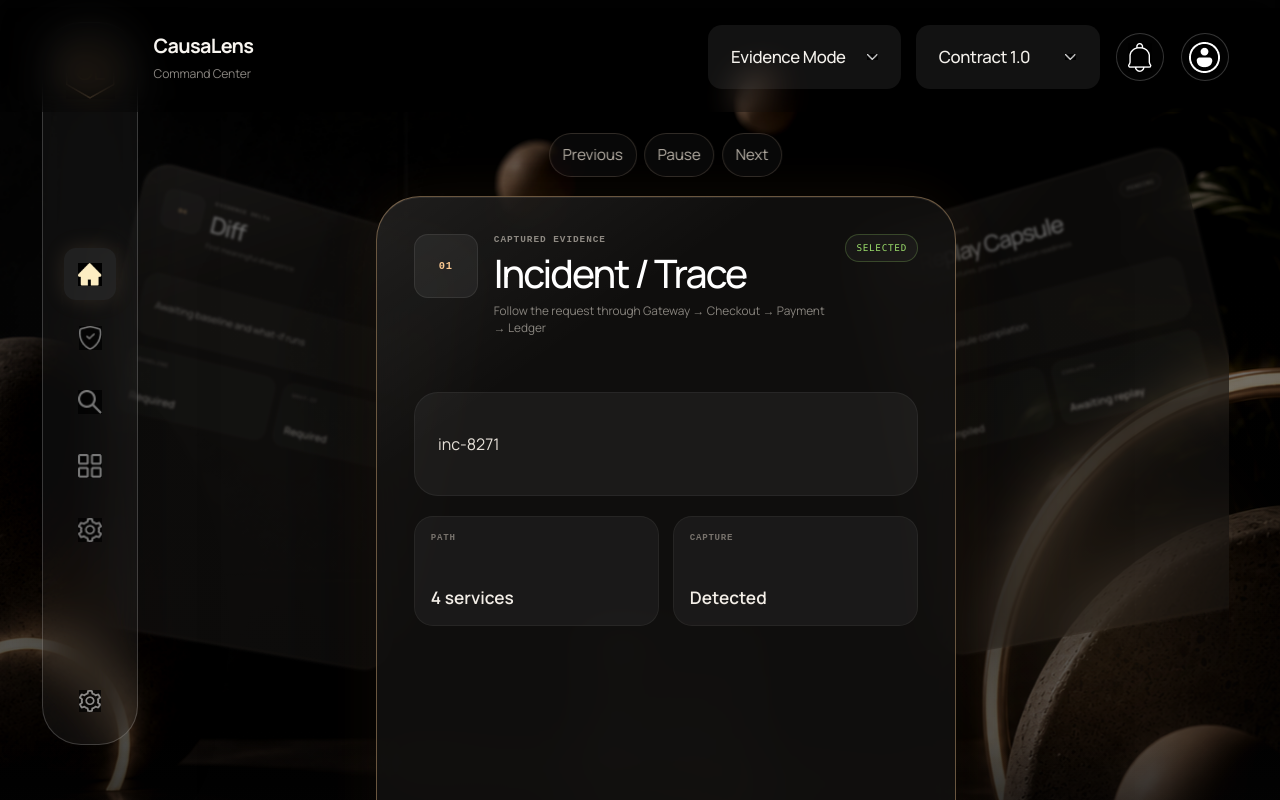
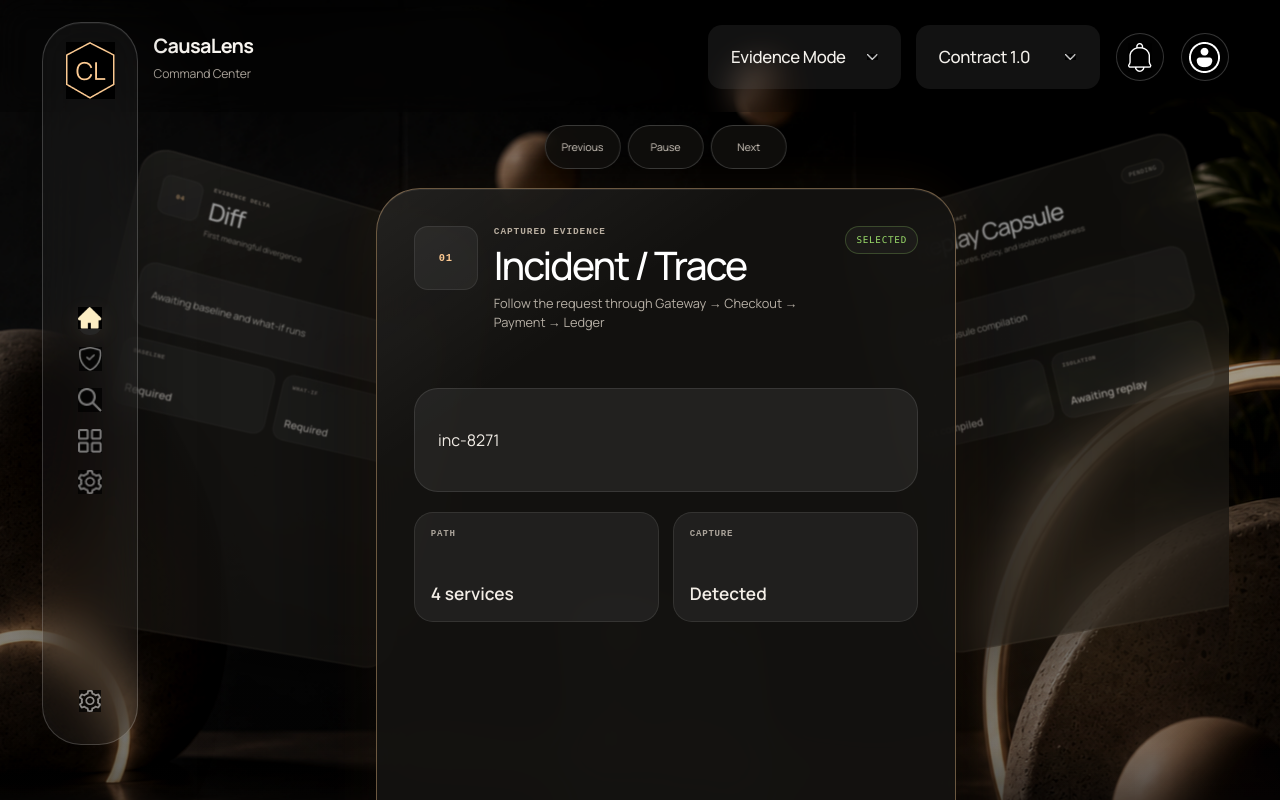
Before and after one commit to Shaurya002800/clausa-lens-1, a Next.js app in the folder web/: page / in a window 1280 px wide. Shown: the top 800 px of the page. Built offline with nearby package versions, Linux system fonts and the light colour scheme.

Commit message:
fix(web): improve command center readability

```diff
--- a/web/src/app/globals.css
+++ b/web/src/app/globals.css
@@ -6,7 +6,7 @@
   --line-strong: rgba(253, 202, 146, 0.38);
   --text: #f8f5f0;
   --text-secondary: #b6afa5;
-  --text-muted: #77736e;
+  --text-muted: #989188;
   --accent: #e4aa67;
   --accent-bright: #fdca92;
   --positive: #9bdd6b;
@@ -976,7 +976,7 @@
 }
 .brand small {
   margin-top: 0.38rem;
-  color: #88847f;
+  color: #aaa39a;
   font-size: 0.76rem;
   text-transform: none;
   letter-spacing: -0.01em;
@@ -1052,7 +1052,7 @@
   object-fit: cover;
   object-position: center top;
   transform: translate3d(var(--room-x), var(--room-y), 0) scale(1.035);
-  filter: brightness(0.62) saturate(0.82) contrast(1.08);
+  filter: brightness(0.74) saturate(0.9) contrast(1.05);
   will-change: transform;
 }
 
@@ -1077,8 +1077,8 @@
   inset: 0;
   z-index: 3;
   background:
-    linear-gradient(180deg, rgba(0, 0, 0, 0.04), transparent 30%, rgba(4, 4, 4, 0.26) 80%, var(--canvas) 100%),
-    radial-gradient(ellipse at center, transparent 36%, rgba(0, 0, 0, 0.48) 100%);
+    linear-gradient(180deg, rgba(0, 0, 0, 0.02), transparent 34%, rgba(4, 4, 4, 0.16) 82%, var(--canvas) 100%),
+    radial-gradient(ellipse at center, transparent 42%, rgba(0, 0, 0, 0.34) 100%);
 }
 
 .shell-sidebar {
@@ -1113,6 +1113,7 @@
   width: 100%;
   margin: 2.8rem 0 1rem;
   padding: 0;
+  list-style: none;
   display: flex;
   flex-direction: column;
   align-items: center;
@@ -1187,10 +1188,10 @@
   min-width: 76px;
   min-height: 44px;
   padding: 0 0.85rem;
-  border: 1px solid rgba(255, 255, 255, 0.12);
+  border: 1px solid rgba(255, 255, 255, 0.18);
   border-radius: 999px;
-  background: rgba(18, 17, 15, 0.64);
-  color: #aaa49b;
+  background: rgba(18, 17, 15, 0.78);
+  color: #d4ccc2;
   font-size: 0.66rem;
   cursor: pointer;
   backdrop-filter: blur(16px);
@@ -1233,7 +1234,7 @@
   border-radius: 44px;
   background:
     linear-gradient(145deg, rgba(255, 255, 255, 0.055), transparent 24%),
-    rgba(27, 25, 22, 0.68);
+    rgba(27, 25, 22, 0.76);
   box-shadow: 0 36px 120px rgba(0, 0, 0, 0.58), inset 0 1px 0 rgba(255, 255, 255, 0.05);
   backdrop-filter: blur(22px) saturate(120%);
   -webkit-backdrop-filter: blur(22px) saturate(120%);
@@ -1258,7 +1259,7 @@
   border-color: var(--line-strong);
   background:
     linear-gradient(145deg, rgba(255, 255, 255, 0.065), transparent 24%),
-    rgba(20, 19, 17, 0.79);
+    rgba(20, 19, 17, 0.9);
   box-shadow: 0 42px 150px rgba(0, 0, 0, 0.64), 0 0 64px rgba(226, 159, 79, 0.08), inset 0 1px 0 rgba(255, 255, 255, 0.075);
 }
 
@@ -1272,7 +1273,7 @@
   flex-direction: column;
 }
 
-.orbit-card[data-front="false"] .orbit-card__inner { opacity: 0.6; }
+.orbit-card[data-front="false"] .orbit-card__inner { opacity: 0.82; }
 .orbit-card__header {
   display: grid;
   grid-template-columns: auto minmax(0, 1fr) auto;
@@ -1295,7 +1296,7 @@
 
 .orbit-card__eyebrow {
   margin: 0 0 0.42rem;
-  color: #8e8982;
+  color: #b8ad9f;
   font: 600 0.59rem/1.3 "Geist Mono", monospace;
   letter-spacing: 0.1em;
   text-transform: uppercase;
@@ -1312,9 +1313,9 @@
 
 .orbit-card__description {
   margin: 0.5rem 0 0;
-  color: #88847e;
-  font-size: 0.74rem;
-  line-height: 1.45;
+  color: var(--text-secondary);
+  font-size: 0.8rem;
+  line-height: 1.5;
 }
 
 .orbit-card__header .status-chip { align-self: start; }
@@ -1324,10 +1325,10 @@
   padding: 1.3rem 1.45rem;
   display: flex;
   align-items: center;
-  border: 1px solid rgba(255, 255, 255, 0.055);
+  border: 1px solid rgba(255, 255, 255, 0.1);
   border-radius: 24px;
-  background: rgba(92, 92, 92, 0.17);
-  color: #e6e0d8;
+  background: rgba(92, 92, 92, 0.22);
+  color: #f0ebe4;
   font-size: clamp(0.88rem, 1.25vw, 1rem);
   line-height: 1.55;
 }
@@ -1345,13 +1346,13 @@
   display: flex;
   flex-direction: column;
   justify-content: space-between;
-  border: 1px solid rgba(255, 255, 255, 0.05);
+  border: 1px solid rgba(255, 255, 255, 0.09);
   border-radius: 19px;
-  background: rgba(92, 92, 92, 0.15);
+  background: rgba(92, 92, 92, 0.2);
 }
 
 .orbit-card__metrics dt {
-  color: #77726c;
+  color: #aaa39a;
   font: 600 0.57rem/1.2 "Geist Mono", monospace;
   letter-spacing: 0.08em;
   text-transform: uppercase;
@@ -1373,10 +1374,10 @@
   align-items: center;
   justify-content: space-between;
   gap: 1rem;
-  border: 1px solid rgba(255, 255, 255, 0.065);
+  border: 1px solid rgba(255, 255, 255, 0.12);
   border-radius: 20px;
-  background: rgba(92, 92, 92, 0.14);
-  color: #d8d2ca;
+  background: rgba(92, 92, 92, 0.2);
+  color: #f0ebe4;
   font-size: 0.75rem;
   text-decoration: none;
 }
@@ -1423,10 +1424,10 @@
   display: inline-flex;
   align-items: center;
   gap: 0.55rem;
-  border: 1px solid rgba(255, 255, 255, 0.1);
+  border: 1px solid rgba(255, 255, 255, 0.16);
   border-radius: 999px;
-  background: rgba(12, 11, 10, 0.6);
-  color: #706b64;
+  background: rgba(12, 11, 10, 0.76);
+  color: #aaa299;
   cursor: pointer;
   backdrop-filter: blur(14px);
 }
@@ -1450,17 +1451,19 @@
   .topbar { min-height: 88px; padding: 0.85rem 1rem; }
   .brand__mark { display: block; width: 40px; height: auto; }
   .topbar__meta { display: none; }
-  main { padding: 0 0.8rem 6.2rem; }
+  main { padding: 0 0.8rem calc(7rem + env(safe-area-inset-bottom)); }
   .ambient-scene { inset: -88px 0 auto; height: 900px; }
   .shell-sidebar {
     top: auto;
     right: auto;
-    bottom: 0.65rem;
+    bottom: max(0.65rem, env(safe-area-inset-bottom));
     left: 50%;
     width: min(94vw, 430px);
     height: 68px;
     flex-direction: row;
     border-radius: 24px;
+    background: rgba(25, 23, 20, 0.86);
+    box-shadow: inset 0 1px 0 rgba(255, 255, 255, 0.08), 0 18px 56px rgba(0, 0, 0, 0.62);
     transform: translateX(-50%);
   }
   .shell-sidebar__logo,
@@ -1480,7 +1483,7 @@
 
 @media (max-width: 720px) {
   .topbar__icon:first-of-type { display: none; }
-  .overview-hero { min-height: 645px; }
+  .overview-hero { min-height: 680px; margin-bottom: 4.5rem; }
   .overview-hero__controls { top: 0.55rem; }
   .overview-hero__controls button { min-width: 66px; padding-inline: 0.6rem; }
   .orbit-stage { height: 610px; min-height: 610px; perspective: 1100px; }
@@ -1496,7 +1499,7 @@
   .orbit-card__header .status-chip { display: none; }
   .orbit-card__index { width: 48px; height: 48px; }
   .orbit-card h2 { font-size: 1.45rem; }
-  .orbit-card__description { font-size: 0.65rem; }
+  .orbit-card__description { font-size: 0.72rem; }
   .orbit-card__summary { min-height: 86px; margin-top: 1.8rem; padding: 1rem; border-radius: 18px; font-size: 0.78rem; }
   .orbit-card__metrics { gap: 0.55rem; }
   .orbit-card__metrics > div { min-height: 88px; padding: 0.75rem; border-radius: 15px; }
@@ -1551,109 +1554,7 @@
   .ambient-light, .glass-card { will-change: auto; }
 }
 
-/* ---------- Icon sidebar (shell navigation) ---------- */
-.shell-sidebar {
-  position: fixed;
-  z-index: 60;
-  top: 50%;
-  left: clamp(0.4rem, 1.5vw, 1.2rem);
-  transform: translateY(-50%);
-}
-
-.shell-sidebar ul {
-  list-style: none;
-  margin: 0;
-  padding: 0.45rem;
-  display: flex;
-  flex-direction: column;
-  gap: 0.35rem;
-  border: 1px solid var(--line);
-  border-radius: 18px;
-  background: rgba(16, 15, 13, 0.62);
-  backdrop-filter: blur(20px) saturate(120%);
-  -webkit-backdrop-filter: blur(20px) saturate(120%);
-  box-shadow: 0 18px 60px rgba(0, 0, 0, 0.4), inset 0 1px 0 rgba(255, 255, 255, 0.04);
-}
-
-.shell-sidebar a {
-  width: 44px;
-  height: 44px;
-  display: grid;
-  place-items: center;
-  border: 1px solid transparent;
-  border-radius: 12px;
-  color: var(--text-muted);
-  text-decoration: none;
-  transition: color 160ms ease, background-color 160ms ease, border-color 160ms ease, transform 160ms ease;
-}
-
-.shell-sidebar a:hover,
-.shell-sidebar a:focus-visible {
-  color: var(--accent-bright);
-  border-color: var(--line-strong);
-  background: rgba(219, 164, 78, 0.08);
-  transform: translateY(-1px);
-}
-
-.shell-sidebar a svg { display: block; }
-
-.topbar__pill {
-  padding: 0.52rem 0.72rem;
-  border: 1px solid var(--line);
-  border-radius: 999px;
-  color: var(--text-secondary);
-  background: rgba(255, 255, 255, 0.03);
-  font-size: 0.62rem;
-  text-transform: uppercase;
-  letter-spacing: 0.09em;
-}
-
-/* ---------- Fourth ambient light ---------- */
-.ambient-light--four {
-  width: 16rem;
-  height: 16rem;
-  top: 46%;
-  right: 24%;
-  background: rgba(196, 128, 44, 0.1);
-  animation: ambient-flicker-b 9.4s ease-in-out -6s infinite;
-}
-
-/* ---------- Overview hero: 3D circular carousel ---------- */
-#overview-hero { scroll-margin-top: 6rem; }
-
-.overview-hero {
-  position: relative;
-  z-index: 5;
-  width: min(100%, 1180px);
-  margin: 0.5rem auto 0;
-}
-
-.overview-hero__controls {
-  display: flex;
-  justify-content: center;
-  gap: 0.45rem;
-  margin-bottom: 0.5rem;
-}
-
-.overview-hero__controls button {
-  min-width: 44px;
-  min-height: 44px;
-  padding: 0 0.8rem;
-  border: 1px solid var(--line);
-  border-radius: 999px;
-  background: rgba(255, 255, 255, 0.03);
-  color: var(--text-secondary);
-  font-size: 0.95rem;
-  cursor: pointer;
-  transition: border-color 160ms ease, color 160ms ease, background-color 160ms ease;
-}
-
-.overview-hero__controls button:hover {
-  border-color: var(--accent-bright);
-  color: var(--accent-bright);
-  background-color: rgba(219, 164, 78, 0.13);
-}
-
+/* ---------- Legacy carousel styles retained for historical screenshots ---------- */
 .carousel-stage {
   position: relative;
   height: 430px;
@@ -1841,12 +1742,14 @@
   .shell-sidebar {
     top: auto;
     right: auto;
-    bottom: 0.65rem;
+    bottom: max(0.65rem, env(safe-area-inset-bottom));
     left: 50%;
     width: min(94vw, 430px);
     height: 68px;
     flex-direction: row;
     border-radius: 24px;
+    background: rgba(25, 23, 20, 0.86);
+    box-shadow: inset 0 1px 0 rgba(255, 255, 255, 0.08), 0 18px 56px rgba(0, 0, 0, 0.62);
     transform: translateX(-50%);
   }
   .shell-sidebar ul {
--- a/web/src/features/overview/carousel.ts
+++ b/web/src/features/overview/carousel.ts
@@ -37,8 +37,8 @@
   backDrop: 360,
   depth: 520,
   tilt: -0.02,
-  minScale: 0.56,
-  maxBlur: 4,
+  minScale: 0.6,
+  maxBlur: 2.4,
 };
 
 const fullTurn = Math.PI * 2;
@@ -109,7 +109,7 @@
     rotateX: (1 - frontness) * 8,
     rotateY: Math.sin(theta) * -24,
     rotateZ: Math.sin(theta) * -14,
-    opacity: 0.34 + frontness * 0.66,
+    opacity: 0.48 + frontness * 0.52,
     blur: geometry.maxBlur * (1 - frontness),
     zIndex: Math.round(frontness * 100),
     frontness,
```
Also changed, not shown: 1 other file (tests, documents, lock files or other folders).
